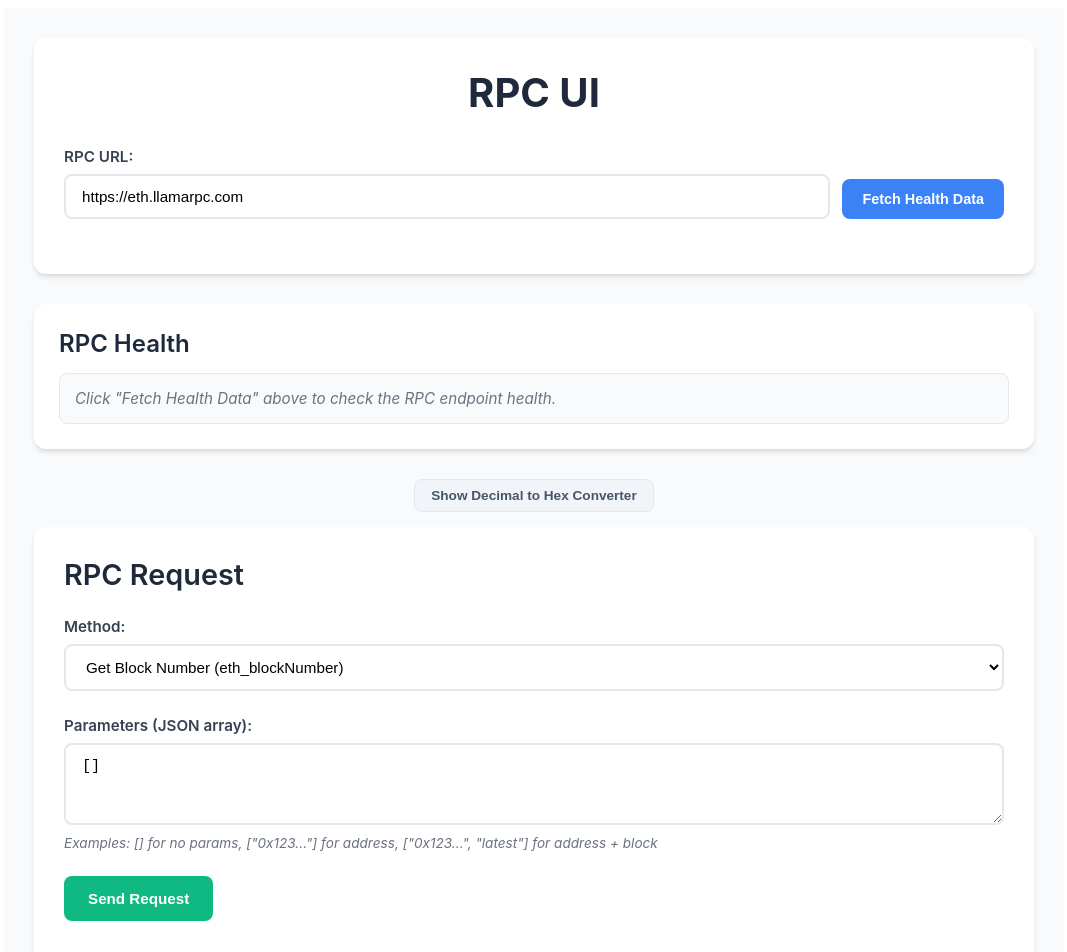
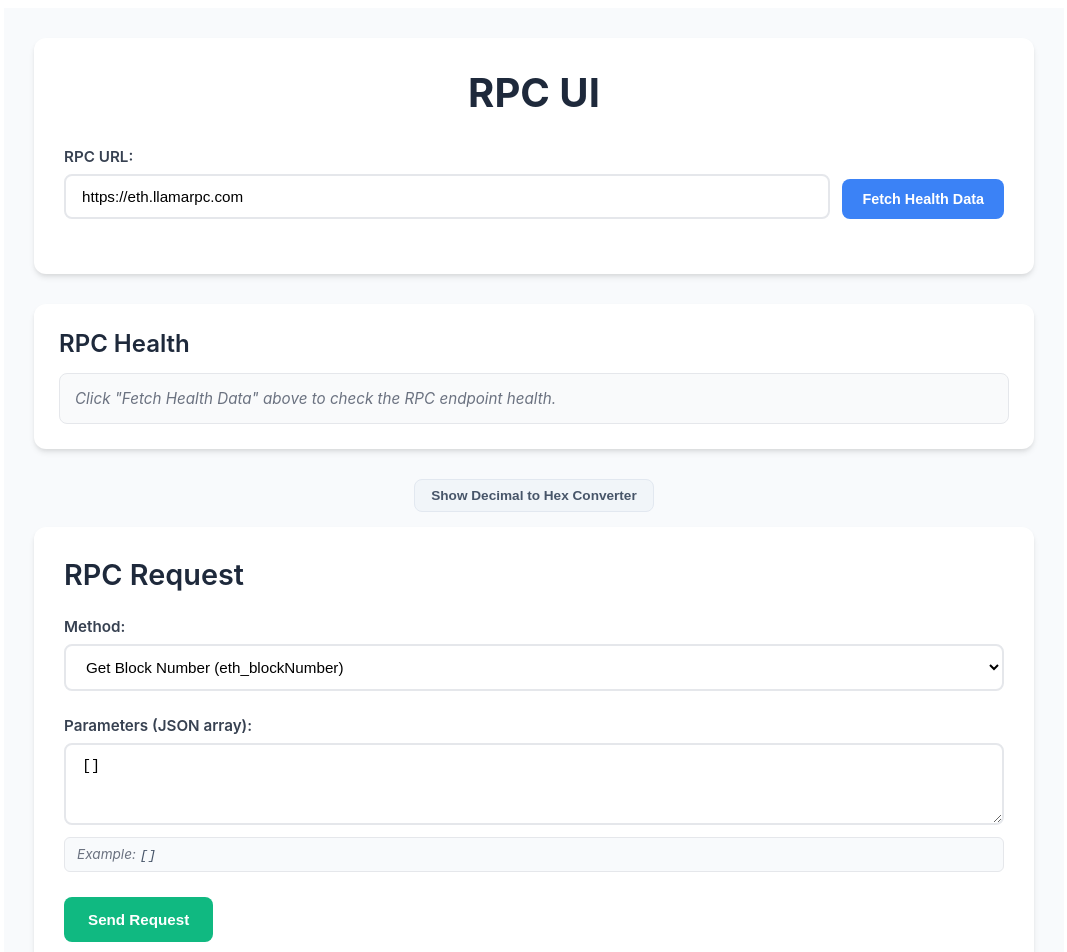
Before and after one commit to omnifient/rpc-ui, a Preact app: page / in a window 1280 px wide. Shown: the top 952 px of the page, without its empty margins (106-1173 px from the left). Built offline with nearby package versions, Linux system fonts and the light colour scheme.

Commit message:
add examples to the methods

```diff
--- a/src/components/RpcRequest.jsx
+++ b/src/components/RpcRequest.jsx
@@ -1,5 +1,5 @@
 import { h } from 'preact';
-import { useState } from 'preact/hooks';
+import { useState, useMemo } from 'preact/hooks';
 import { sendRpcRequest, generateCurlCommand, parseResponseByMethod } from '../utils/rpc';
 
 export function RpcRequest({ rpcUrl, onRpcUrlChange, title = "RPC Request" }) {
@@ -8,6 +8,18 @@ export function RpcRequest({ rpcUrl, onRpcUrlChange, title = "RPC Request" }) {
   const [response, setResponse] = useState(null);
   const [error, setError] = useState(null);
   const [isLoading, setIsLoading] = useState(false);
+
+  const predefinedMethods = useMemo(() => [
+    { value: 'eth_blockNumber', label: 'Get Block Number', exampleParams: '[]' },
+    { value: 'eth_chainId', label: 'Get Chain ID', exampleParams: '[]' },
+    { value: 'eth_gasPrice', label: 'Get Gas Price', exampleParams: '[]' },
+    { value: 'eth_getBalance', label: 'Get Balance', exampleParams: '["0xde0b295669a9fd93d5f28d9ec85e40f4cb697bae", "latest"]' },
+    { value: 'eth_getTransactionCount', label: 'Get Transaction Count', exampleParams: '["0xde0b295669a9fd93d5f28d9ec85e40f4cb697bae", "latest"]' },
+    { value: 'eth_getBlockByNumber', label: 'Get Block By Number', exampleParams: '["latest", true]' },
+    { value: 'eth_getTransactionByHash', label: 'Get Transaction By Hash', exampleParams: '["0xbb3a336e3f823ec18197f1e13ee875700f08f03e2cab75f0d0b118dabb44cba0"]' },
+    { value: 'eth_call', label: 'Call Contract', exampleParams: '[{"to": "0x5aAeb6053F3E94C9b9A09f33669435E7Ef1BeAed", "data": "0x..."}, "latest"]' },
+    { value: 'eth_estimateGas', label: 'Estimate Gas', exampleParams: '[{"to": "0x...", "from": "0x...", "value": "0x..."}]' },
+  ], []);
 
   const handleSendRequest = async () => {
     try {
@@ -26,31 +38,17 @@ export function RpcRequest({ rpcUrl, onRpcUrlChange, title = "RPC Request" }) {
 
   const handleMethodChange = (newMethod) => {
     setMethod(newMethod);
-    // Reset params for certain methods
-    if (newMethod === 'eth_blockNumber' || newMethod === 'eth_chainId' || newMethod === 'eth_gasPrice') {
+    const selectedMethod = predefinedMethods.find(m => m.value === newMethod);
+    if (selectedMethod) {
+      setParams(selectedMethod.exampleParams);
+    } else {
       setParams('[]');
-    } else if (newMethod === 'eth_getBalance') {
-      setParams('["0x742d35Cc6634C0532925a3b8D4C9db96C4b4d8b6", "latest"]');
-    } else if (newMethod === 'eth_getTransactionCount') {
-      setParams('["0x742d35Cc6634C0532925a3b8D4C9db96C4b4d8b6", "latest"]');
-    } else if (newMethod === 'eth_getBlockByNumber') {
-      setParams('["latest", false]');
-    } else if (newMethod === 'eth_getTransactionByHash') {
-      setParams('["0x88df016429689c079f3b2f6ad39fa052532c56795b733da78a91ebe6a713944b"]');
     }
   };
 
-  const predefinedMethods = [
-    { value: 'eth_blockNumber', label: 'Get Block Number' },
-    { value: 'eth_chainId', label: 'Get Chain ID' },
-    { value: 'eth_gasPrice', label: 'Get Gas Price' },
-    { value: 'eth_getBalance', label: 'Get Balance' },
-    { value: 'eth_getTransactionCount', label: 'Get Transaction Count' },
-    { value: 'eth_getBlockByNumber', label: 'Get Block By Number' },
-    { value: 'eth_getTransactionByHash', label: 'Get Transaction By Hash' },
-    { value: 'eth_call', label: 'Call Contract' },
-    { value: 'eth_estimateGas', label: 'Estimate Gas' },
-  ];
+  const currentMethodData = useMemo(() => (
+    predefinedMethods.find(m => m.value === method)
+  ), [method, predefinedMethods]);
 
   return (
     <div style={{
@@ -181,10 +179,19 @@ export function RpcRequest({ rpcUrl, onRpcUrlChange, title = "RPC Request" }) {
         <div style={{
           fontSize: '0.85rem',
           color: '#6b7280',
-          marginTop: '6px',
-          fontStyle: 'italic'
+          marginTop: '8px',
+          fontStyle: 'italic',
+          backgroundColor: '#f8fafc',
+          padding: '8px 12px',
+          borderRadius: '6px',
+          border: '1px solid #e5e7eb',
+          minHeight: '1.2em'
         }}>
-          Examples: [] for no params, ["0x123..."] for address, ["0x123...", "latest"] for address + block
+          {currentMethodData ? (
+            <span>Example: <code style={{ color: '#475569', fontWeight: '500' }}>{currentMethodData.exampleParams}</code></span>
+          ) : (
+            <span>No example available for this method.</span>
+          )}
         </div>
       </div>
 
```
